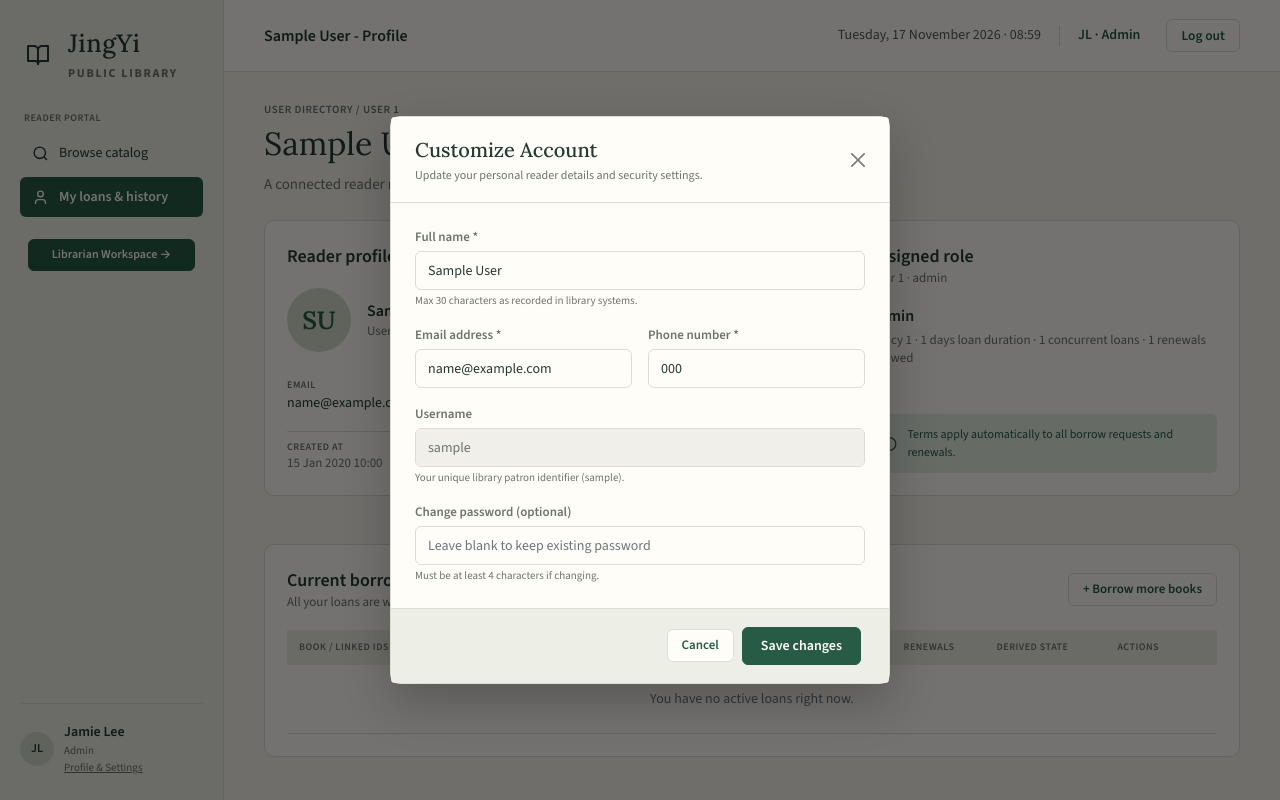
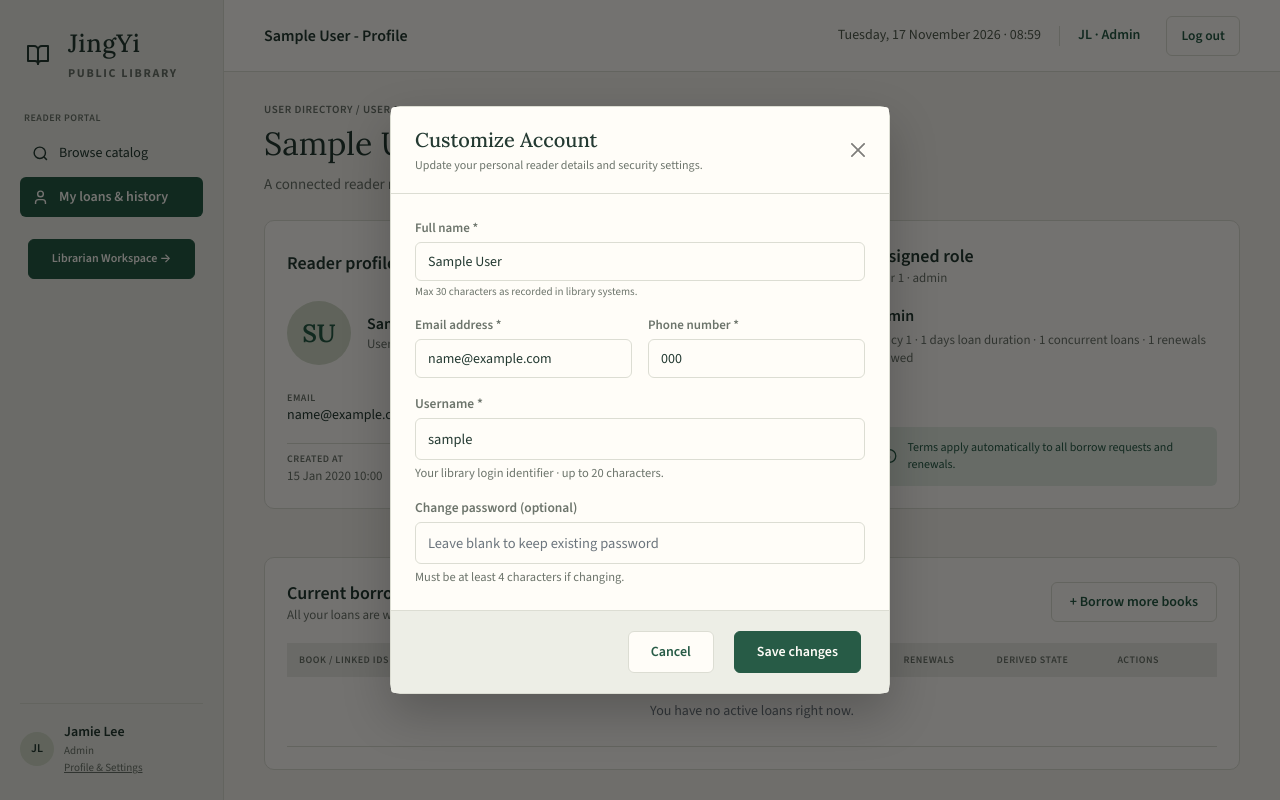
Before and after one commit to HungWah2/PULibrary, an ASP.NET Core app: page /User/Profile/1 in a window 1280 px wide, after a click on "⚙ Customize profile". Run offline with ASP.NET Core 8, Linux system fonts and the light colour scheme; tables that the repository leaves empty hold one stand-in row (values such as "Sample post").

Commit message:
Allow changing username in profile customization and standardize modal button dimensions

```diff
--- a/PULibrary/Controllers/UserController.cs
+++ b/PULibrary/Controllers/UserController.cs
@@ -99,7 +99,7 @@ public class UserController : Controller
 
     // POST: /User/UpdateProfile
     [HttpPost]
-    public async Task<IActionResult> UpdateProfile(string name, string email, string phone, string? newPassword)
+    public async Task<IActionResult> UpdateProfile(string name, string? username, string email, string phone, string? newPassword)
     {
         int currentUserId = HttpContext.Session.GetInt32("UserId") ?? 2481;
         var user = await _context.Users.FindAsync(currentUserId);
@@ -112,7 +112,23 @@ public class UserController : Controller
         if (string.IsNullOrWhiteSpace(name) || string.IsNullOrWhiteSpace(email))
         {
             TempData["ErrorMessage"] = "Name and Email are required fields.";
-            return RedirectToAction(nameof(Profile));
+            return RedirectToAction(nameof(Profile), new { id = currentUserId });
+        }
+
+        // Validate and update username if provided
+        if (!string.IsNullOrWhiteSpace(username))
+        {
+            var cleanUsername = username.Trim().ToLower();
+            if (cleanUsername.Length > 20) cleanUsername = cleanUsername.Substring(0, 20);
+
+            var isTaken = await _context.Users.AnyAsync(u => u.UserId != currentUserId && u.Username.ToLower() == cleanUsername);
+            if (isTaken)
+            {
+                TempData["ErrorMessage"] = $"The username '{cleanUsername}' is already taken by another account. Please choose a different username.";
+                return RedirectToAction(nameof(Profile), new { id = currentUserId });
+            }
+
+            user.Username = cleanUsername;
         }
 
         user.Name = name.Trim().Length > 30 ? name.Trim().Substring(0, 30) : name.Trim();
@@ -136,7 +152,7 @@ public class UserController : Controller
         // Update session identity so the UI updates immediately
         HttpContext.Session.SetString("UserName", user.Name);
 
-        TempData["SuccessMessage"] = "Your account profile has been customized successfully!";
+        TempData["SuccessMessage"] = "Your account profile and login username have been customized successfully!";
         return RedirectToAction(nameof(Profile), new { id = currentUserId });
     }
 }
--- a/PULibrary/Views/Admin/Users.cshtml
+++ b/PULibrary/Views/Admin/Users.cshtml
@@ -130,9 +130,9 @@
                                                     </div>
                                                 </div>
                                             </div>
-                                            <div class="modal-footer" style="border-top: 1px solid var(--jy-border); padding: 12px 20px; background-color: var(--jy-sidebar-bg);">
-                                                <button type="button" class="jy-btn-secondary" data-bs-dismiss="modal">Cancel</button>
-                                                <button type="submit" class="jy-btn-primary">Save changes</button>
+                                            <div class="modal-footer" style="border-top: 1px solid var(--jy-border); padding: 16px 20px; background-color: var(--jy-sidebar-bg); display: flex; gap: 12px; justify-content: flex-end; align-items: center;">
+                                                <button type="button" class="jy-btn-secondary" data-bs-dismiss="modal" style="height: 42px; padding: 0 22px; font-size: 14px; font-weight: 600;">Cancel</button>
+                                                <button type="submit" class="jy-btn-primary" style="height: 42px; padding: 0 22px; font-size: 14px; font-weight: 600;">Save changes</button>
                                             </div>
                                         </form>
                                     </div>
--- a/PULibrary/Views/User/Profile.cshtml
+++ b/PULibrary/Views/User/Profile.cshtml
@@ -360,20 +360,20 @@
                     </div>
 
                     <div>
-                        <label class="jy-form-label" style="font-size: 13px;">Username</label>
-                        <input type="text" value="@Model.Username" disabled class="form-control jy-form-control" style="background-color: #f1efea; color: var(--jy-text-muted);" />
-                        <div style="font-size: 11px; color: var(--jy-text-muted); margin-top: 3px;">Your unique library patron identifier (@Model.Username).</div>
+                        <label class="jy-form-label" style="font-size: 13.5px; font-weight: 600;">Username *</label>
+                        <input type="text" name="username" value="@Model.Username" required maxlength="20" class="form-control jy-form-control" style="height: 42px; font-size: 14.5px;" placeholder="e.g. jlee, mayac" />
+                        <div style="font-size: 12.5px; color: var(--jy-text-muted); margin-top: 4px;">Your library login identifier · up to 20 characters.</div>
                     </div>
 
                     <div>
-                        <label class="jy-form-label" style="font-size: 13px;">Change password (optional)</label>
-                        <input type="password" name="newPassword" minlength="4" class="form-control jy-form-control" placeholder="Leave blank to keep existing password" />
-                        <div style="font-size: 11px; color: var(--jy-text-muted); margin-top: 3px;">Must be at least 4 characters if changing.</div>
+                        <label class="jy-form-label" style="font-size: 13.5px; font-weight: 600;">Change password (optional)</label>
+                        <input type="password" name="newPassword" minlength="4" class="form-control jy-form-control" style="height: 42px; font-size: 14.5px;" placeholder="Leave blank to keep existing password" />
+                        <div style="font-size: 12.5px; color: var(--jy-text-muted); margin-top: 4px;">Must be at least 4 characters if changing.</div>
                     </div>
                 </div>
-                <div class="modal-footer" style="border-top: 1px solid var(--jy-border); padding: 14px 24px; background-color: var(--jy-sidebar-bg);">
-                    <button type="button" class="jy-btn-secondary" data-bs-dismiss="modal">Cancel</button>
-                    <button type="submit" class="jy-btn-primary">Save changes</button>
+                <div class="modal-footer" style="border-top: 1px solid var(--jy-border); padding: 16px 24px; background-color: var(--jy-sidebar-bg); display: flex; gap: 12px; justify-content: flex-end; align-items: center;">
+                    <button type="button" class="jy-btn-secondary" data-bs-dismiss="modal" style="height: 42px; padding: 0 22px; font-size: 14px; font-weight: 600;">Cancel</button>
+                    <button type="submit" class="jy-btn-primary" style="height: 42px; padding: 0 22px; font-size: 14px; font-weight: 600;">Save changes</button>
                 </div>
             </form>
         </div>
--- a/PULibrary/wwwroot/css/site.css
+++ b/PULibrary/wwwroot/css/site.css
@@ -371,43 +371,49 @@ body.jy-app-body {
 /* Buttons */
 .jy-btn-primary {
     background-color: var(--jy-primary-green);
-    border: 1px solid var(--jy-primary-green);
+    border: 1.5px solid var(--jy-primary-green);
     color: #fffdf8;
-    padding: 8px 18px;
+    height: 40px;
+    padding: 0 18px;
     border-radius: 6px;
     font-size: 14px;
     font-weight: 600;
     text-decoration: none;
     display: inline-flex;
     align-items: center;
+    justify-content: center;
     gap: 8px;
     cursor: pointer;
-    transition: background 0.15s ease;
+    transition: all 0.15s ease;
 }
 
 .jy-btn-primary:hover {
     background-color: var(--jy-primary-green-hover);
+    border-color: var(--jy-primary-green-hover);
     color: #fffdf8;
 }
 
 .jy-btn-secondary {
     background-color: var(--jy-card-bg);
-    border: 1px solid var(--jy-border);
+    border: 1.5px solid var(--jy-border);
     color: var(--jy-primary-green);
-    padding: 6px 14px;
+    height: 40px;
+    padding: 0 18px;
     border-radius: 6px;
-    font-size: 13px;
+    font-size: 14px;
     font-weight: 600;
     text-decoration: none;
     display: inline-flex;
     align-items: center;
+    justify-content: center;
     gap: 6px;
     cursor: pointer;
-    transition: background 0.15s ease;
+    transition: all 0.15s ease;
 }
 
 .jy-btn-secondary:hover {
     background-color: #f1efea;
+    border-color: var(--jy-primary-green);
     color: var(--jy-primary-green);
 }
 
```
